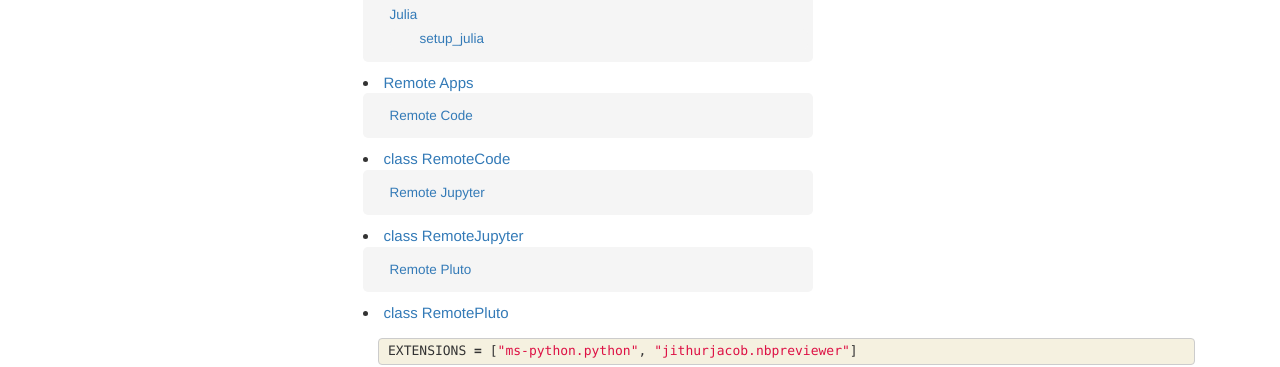
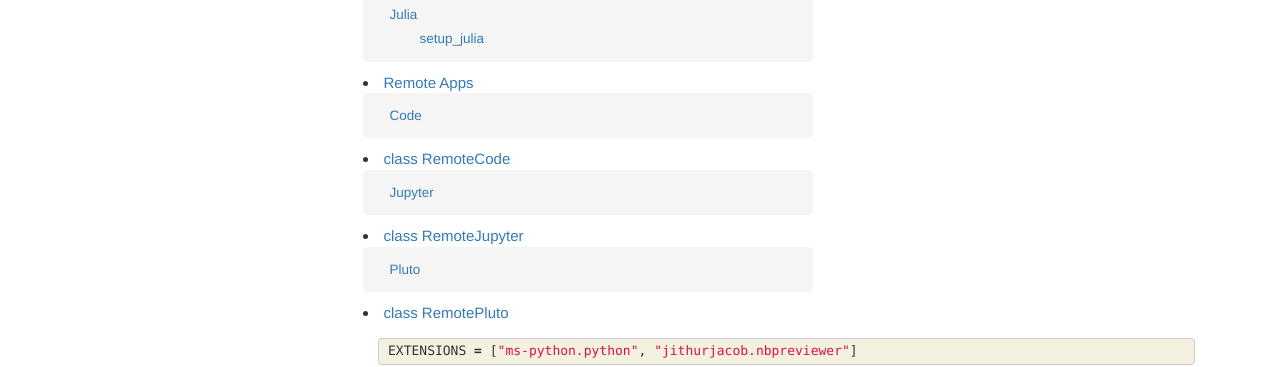
Before and after one commit to Rahuketu86/RemoteConnect, a Jekyll site: the page built from docs/core.html, in a window 1280 px wide and 1400 px high, scrolled down 306 px. Shown: the part 152-519 px from the top of the window. Built offline with Jekyll 4.4.1, drawn with Linux system fonts in a browser that asks for light colours; nearby versions of some CDN libraries; comment, search, counter and statistics services are not loaded; some of the changed text lies outside the part shown.

Commit message:
Documentation update

```diff
--- a/RemoteConnect/_nbdev.py
+++ b/RemoteConnect/_nbdev.py
@@ -32,7 +32,7 @@ modules = ["core.py",
            "cli.py",
            "proxyservers.py"]
 
-doc_url = "https://remoteconnect.netlify.app"
+doc_url = "https://remoteconnect.netlify.app/"
 
 git_url = "https://github.com/rahuketu86/RemoteConnect/tree/master/"
 
--- a/RemoteConnect/core.py
+++ b/RemoteConnect/core.py
@@ -179,7 +179,7 @@ class RemoteJupyter:
 
     def _run_jupyter(self):
         os.system(f"fuser -n tcp -k {self.port}")
-        print(self.url)
+#         print(self.url)
 #         if IN_COLAB:
 #             drive.mount("/content/drive")
         jupyter_cmd = f"jupyter {self.ui} --NotebookApp.allow_remote_access=True  --NotebookApp.disable_check_xsrf=True --ip=0.0.0.0 --port={self.port}"
--- a/docs/_config.yml
+++ b/docs/_config.yml
@@ -60,4 +60,4 @@ sidebars:
 - home_sidebar
 
 theme: jekyll-theme-cayman
-baseurl:
+baseurl: /
--- a/docs/core.html
+++ b/docs/core.html
@@ -313,7 +313,7 @@ nb_path: "nbs/00_core.ipynb"
 </div>
 <div class="cell border-box-sizing text_cell rendered"><div class="inner_cell">
 <div class="text_cell_render border-box-sizing rendered_html">
-<h3 id="Remote-Code">Remote Code<a class="anchor-link" href="#Remote-Code"> </a></h3>
+<h3 id="Code">Code<a class="anchor-link" href="#Code"> </a></h3>
 </div>
 </div>
 </div>
@@ -371,7 +371,7 @@ nb_path: "nbs/00_core.ipynb"
 
 <div class="cell border-box-sizing text_cell rendered"><div class="inner_cell">
 <div class="text_cell_render border-box-sizing rendered_html">
-<h3 id="Remote-Jupyter">Remote Jupyter<a class="anchor-link" href="#Remote-Jupyter"> </a></h3>
+<h3 id="Jupyter">Jupyter<a class="anchor-link" href="#Jupyter"> </a></h3>
 </div>
 </div>
 </div>
@@ -409,7 +409,7 @@ nb_path: "nbs/00_core.ipynb"
 
 <div class="cell border-box-sizing text_cell rendered"><div class="inner_cell">
 <div class="text_cell_render border-box-sizing rendered_html">
-<h3 id="Remote-Pluto">Remote Pluto<a class="anchor-link" href="#Remote-Pluto"> </a></h3>
+<h3 id="Pluto">Pluto<a class="anchor-link" href="#Pluto"> </a></h3>
 </div>
 </div>
 </div>
```
Also changed, not shown: 2 other files.
